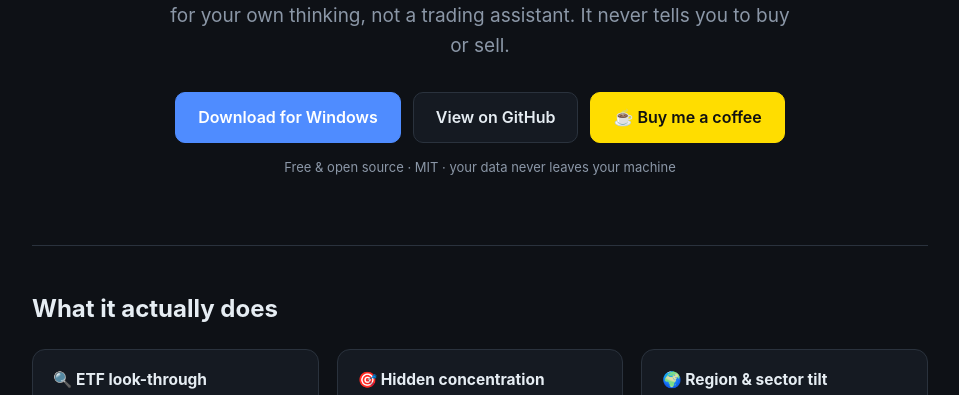
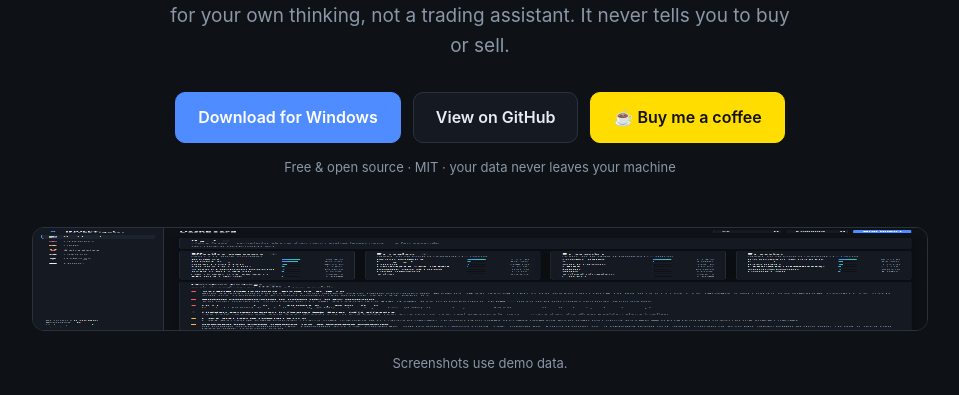
Before and after one commit to Joao-Serrao/INVESTigator, a plain HTML site: page docs/index.html in a window 1280 px wide. Shown: the part 337-732 px from the top of the page, without its empty margins (160-1119 px from the left). Drawn offline with Linux system fonts and the light colour scheme.

Commit message:
docs: add app screenshots to README and landing page
Captured with demo data (no personal holdings) so the UI can be shown
publicly without exposing real positions.

Co-Authored-By: Claude Opus 4.8 (1M context) <noreply@anthropic.com>

```diff
--- a/docs/index.html
+++ b/docs/index.html
@@ -56,6 +56,9 @@
       <a class="btn coffee" href="https://buymeacoffee.com/joao.serrao">☕ Buy me a coffee</a>
     </div>
     <p class="note">Free &amp; open source · MIT · your data never leaves your machine</p>
+    <img src="screenshots/dashboard.png" alt="INVESTigator dashboard"
+         style="width:100%;margin-top:36px;border:1px solid var(--line);border-radius:12px" />
+    <p class="note">Screenshots use demo data.</p>
   </header>
 
   <section>
```
Also changed, not shown: README.md, docs/screenshots/dashboard.png (added), docs/screenshots/guide.png (added), docs/screenshots/history.png (added), docs/screenshots/holdings.png (added), docs/screenshots/plan.png (added), docs/screenshots/schedules.png (added).
